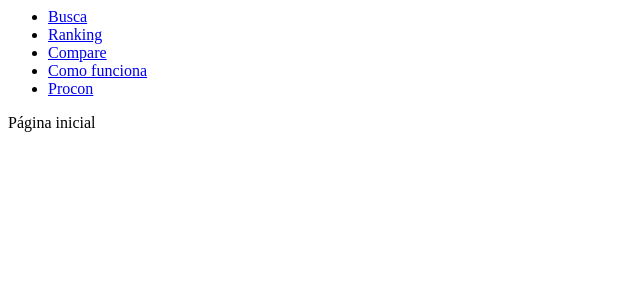
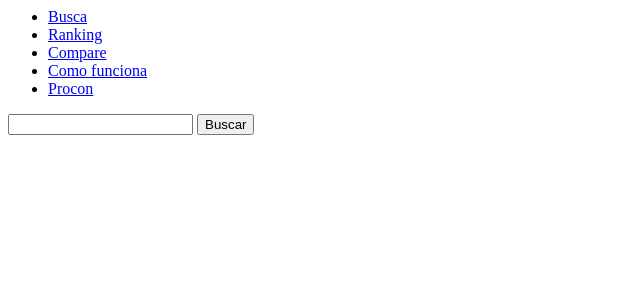
Before and after one commit to mateusgrb/app-procon, a Django app: page /companies/ in a window 1280 px wide. Shown: the top 300 px of the page, without its empty margins (0-640 px from the left). Run offline with Django 3.2, Linux system fonts and the light colour scheme; parts of the project's set-up code (start-up, migrations or seed data) failed here and were passed over.

Commit message:
Adding HTML5 input fields in index.html

```diff
--- a/app_procon/templates/index.html
+++ b/app_procon/templates/index.html
@@ -1,4 +1,5 @@
 {% extends "template.html" %}
 {% block content %}
-<p>Página inicial</p>
+<input type="search" name="search"/>
+<input type="button" name="searchbutton" value="Buscar"/>
 {% endblock %}
```
